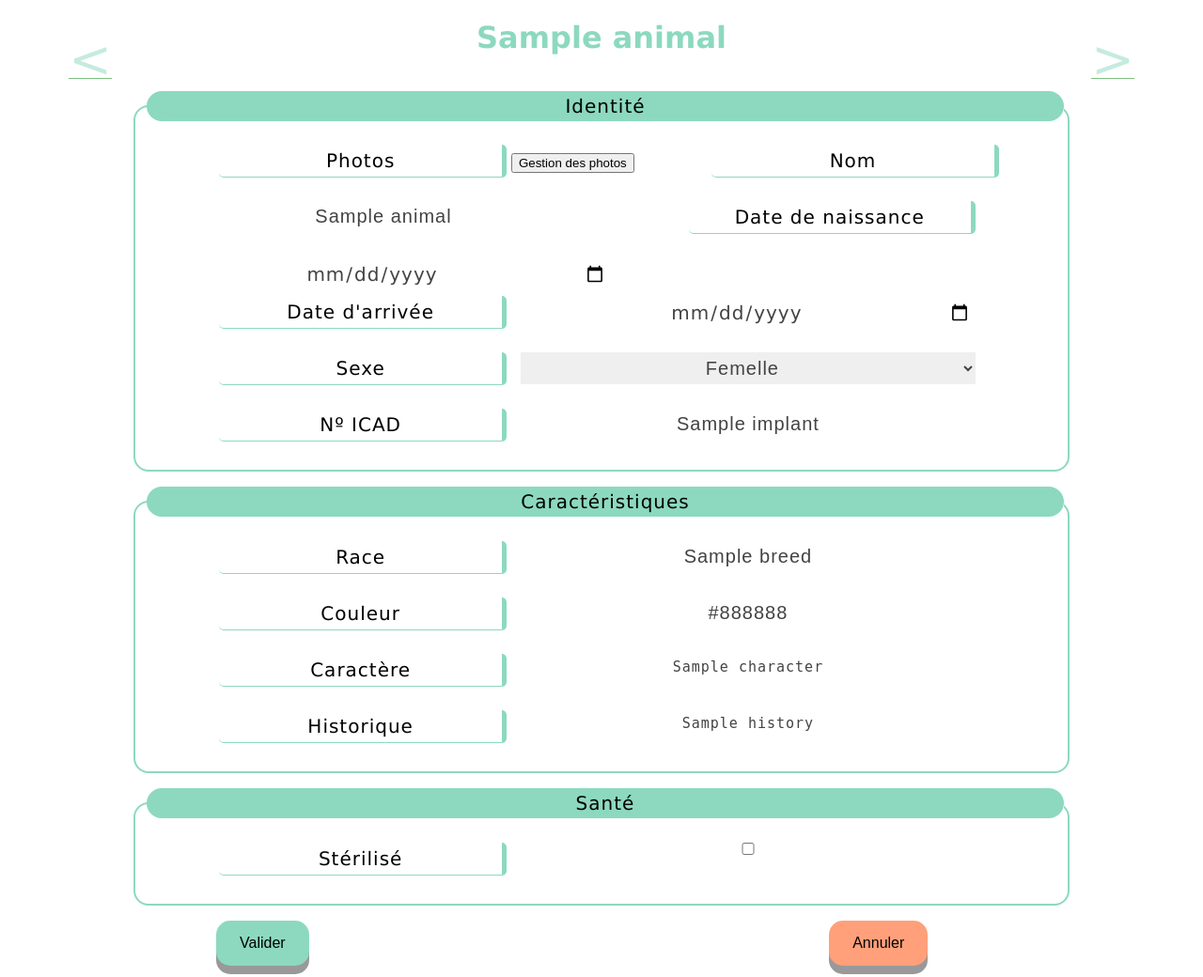
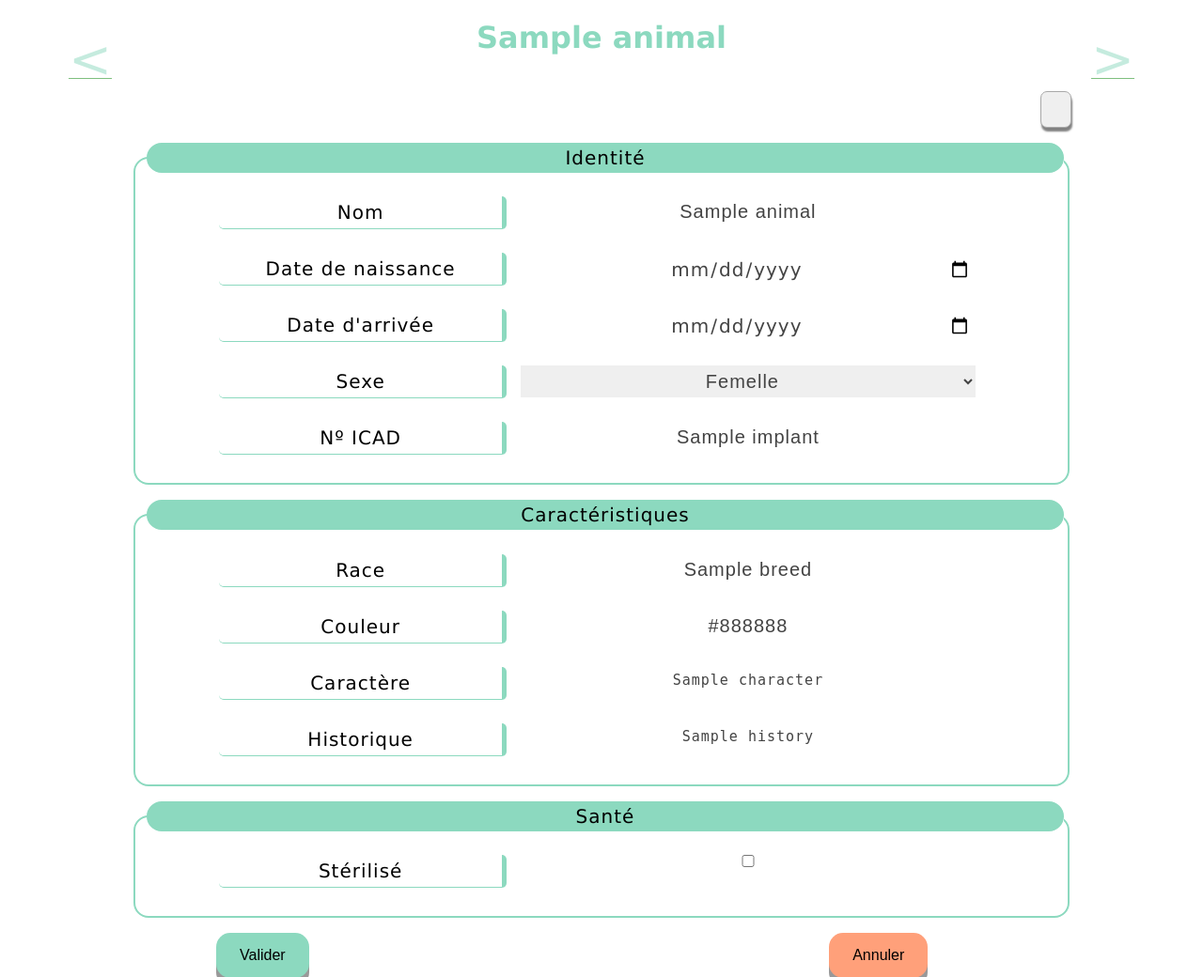
Before and after one commit to les-rescapes-du-quercy/ossaca, a Flask app: template templates/animal.html in a window 1280 px wide. Shown: the part 291-1331 px from the top of the page at 94% size. Run offline with Flask 2, Linux system fonts and the light colour scheme; the template is opened without the code that fills it: most values are stand-ins (such as "Sample title", 1, 10 or a date in 2020); some libraries are stand-ins or nearby versions.

Commit message:
animal: Update photo btn location
Signed-off-by: Mylene Josserand <josserand.mylene@gmail.com>

```diff
--- a/templates/animal.html
+++ b/templates/animal.html
@@ -135,12 +135,15 @@ table, th, td {
 
 </script>
 
-<form class="form-style" action={{species}}s method="post">
+<form class="form-style" action=/{{species}}s method="post">
+  <div align="right">
+    <button class="btn-emoji" id="image_modal" type="button" onclick="edit_popup_images()">
+      <i class="fa fa-camera fa-2x" aria-hidden="true"></i>
+    </button>
+  </div>
   <fieldset>
     <input name="id" type="hidden" value="{{ animal.id }}">
     <legend>Identité</legend>
-    <label for="image_modal">Photos</label>
-    <button class="btn-photos" id="image_modal" type="button" onclick="edit_popup_images()">Gestion des photos</button>
     <label for="name">Nom</label>
     <input name="name" type="text" value="{{ animal.name }}">
     <label for="bdate">Date de naissance</label>
```
